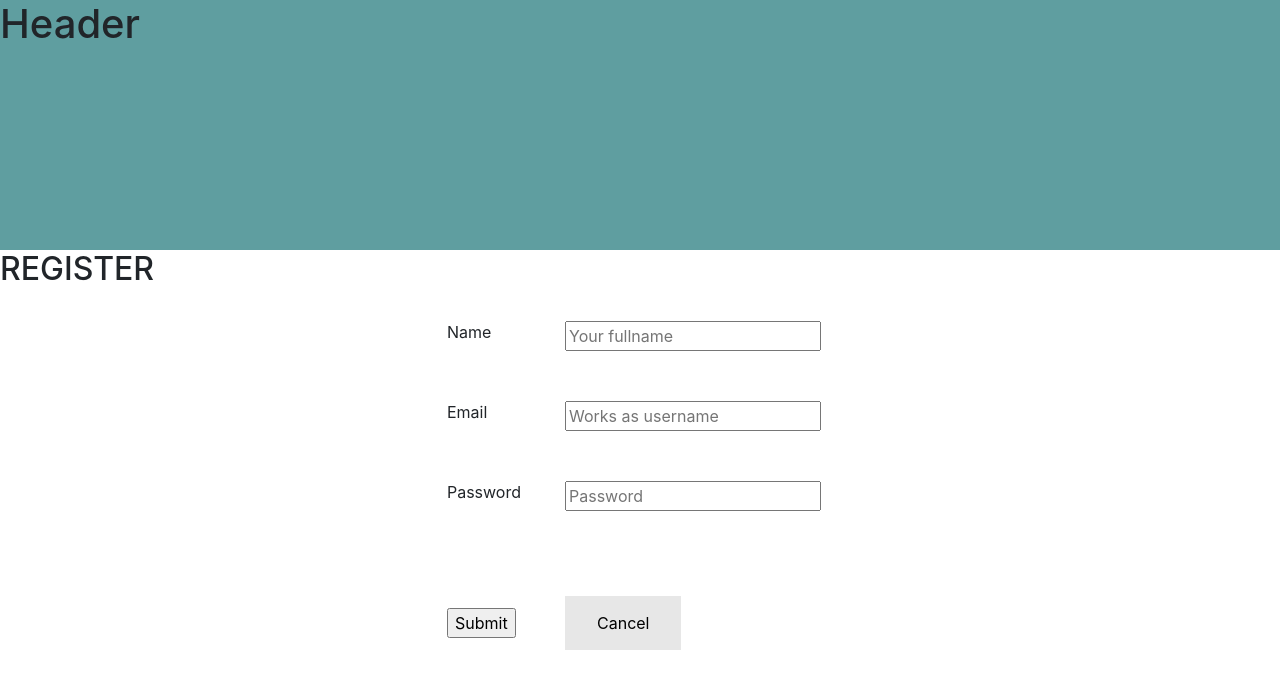
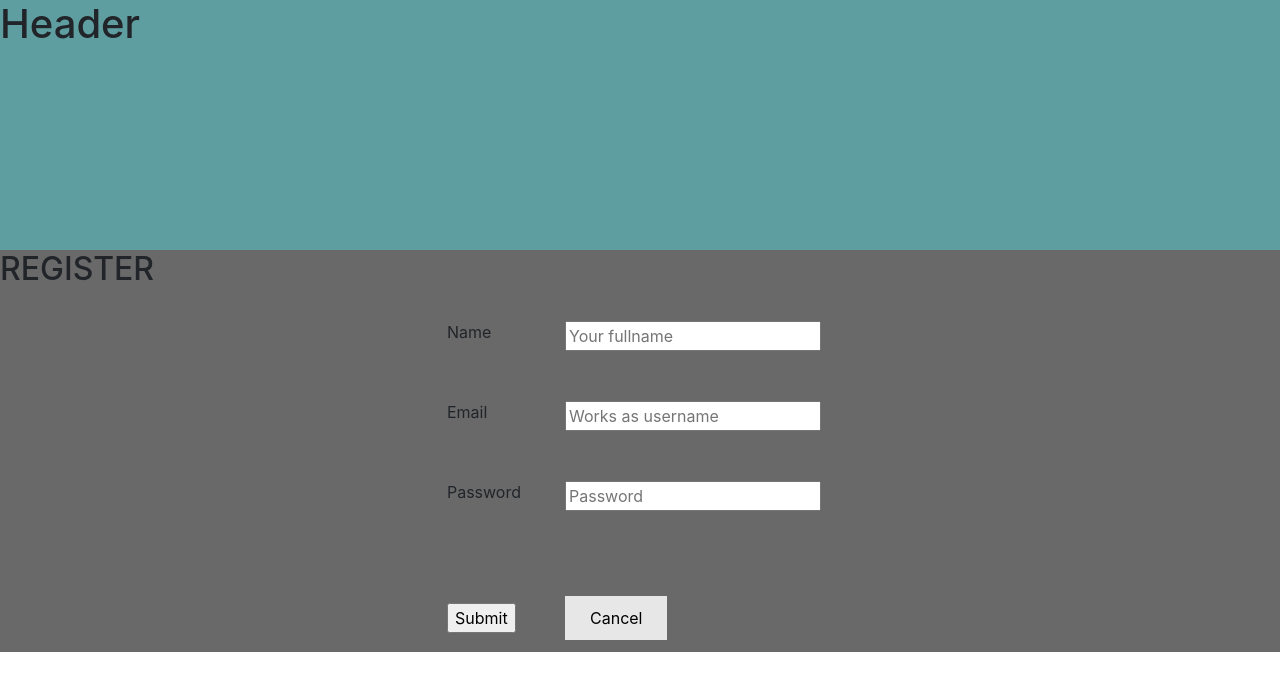
Before and after one commit to TiinaMatala/LeisureTrove, a React (Create React App) app in the folder client/: page /register in a window 1280 px wide. Shown: the top 690 px of the page. Built offline with nearby package versions, Linux system fonts and the light colour scheme.

Commit message:
activity card work

```diff
--- a/client/src/App.css
+++ b/client/src/App.css
@@ -1,2 +1,3 @@
 .App {
+    background-color: dimgrey;
 }
--- a/client/src/components/Frontpage.js
+++ b/client/src/components/Frontpage.js
@@ -45,8 +45,15 @@ class Frontpage extends Component
 
             <div className={styles.notice}>
                 <h3>HOX! Lorem ipsum</h3>
+            </div>
 
+            <div className={styles.filter}>
+              <button>Music</button><br/>
+              <button>Arts</button><br/>
+              <button>Outdoors</button><br/>
+              <button>Indoors</button>
             </div>
+
               {this.state.activities.map(activities => (
                 <ul key={activities.act_id} className={styles.ul}>
                   <div className={ styles.flexContainer }>
--- a/client/src/components/Frontpage.module.css
+++ b/client/src/components/Frontpage.module.css
@@ -14,23 +14,31 @@
   align-content: center;
   justify-content: center;
   align-items: center;
+  color: #e7e7e7;
+}
+
+.filter
+{
+  display: flex;
+  flex-direction: column;
+  float: left;
+  height: 100%;
+  position: fixed;
+  margin: 4%;
 }
 
 .flexContainer
 {
     display: flex;
     flex-direction: column;
-    margin: 5px;
     align-content: center;
     justify-content: center;
     align-items: center;
-
   }
 
 .flexContainer_div
   {
     width: 600px;
-    margin: 10px;
     line-height: 75px;
     font-size: 20px;
     border: 2px;
@@ -56,6 +64,8 @@
     text-decoration: none;
     display: inline-block;
     font-size: 16px;
+    margin: 10px;
+
   }
 
 .h1{
--- a/client/src/components/ModalExample.module.css
+++ b/client/src/components/ModalExample.module.css
@@ -10,11 +10,11 @@ button{
   background-color: #e7e7e7;
   border: none;
   color: black;
-  padding: 15px 32px;
+  padding: 10px 25px;
   text-align: center;
   text-decoration: none;
   display: inline-block;
-  font-size: 16px;
+  font-size: 14px;
 }
 
 td{
```
